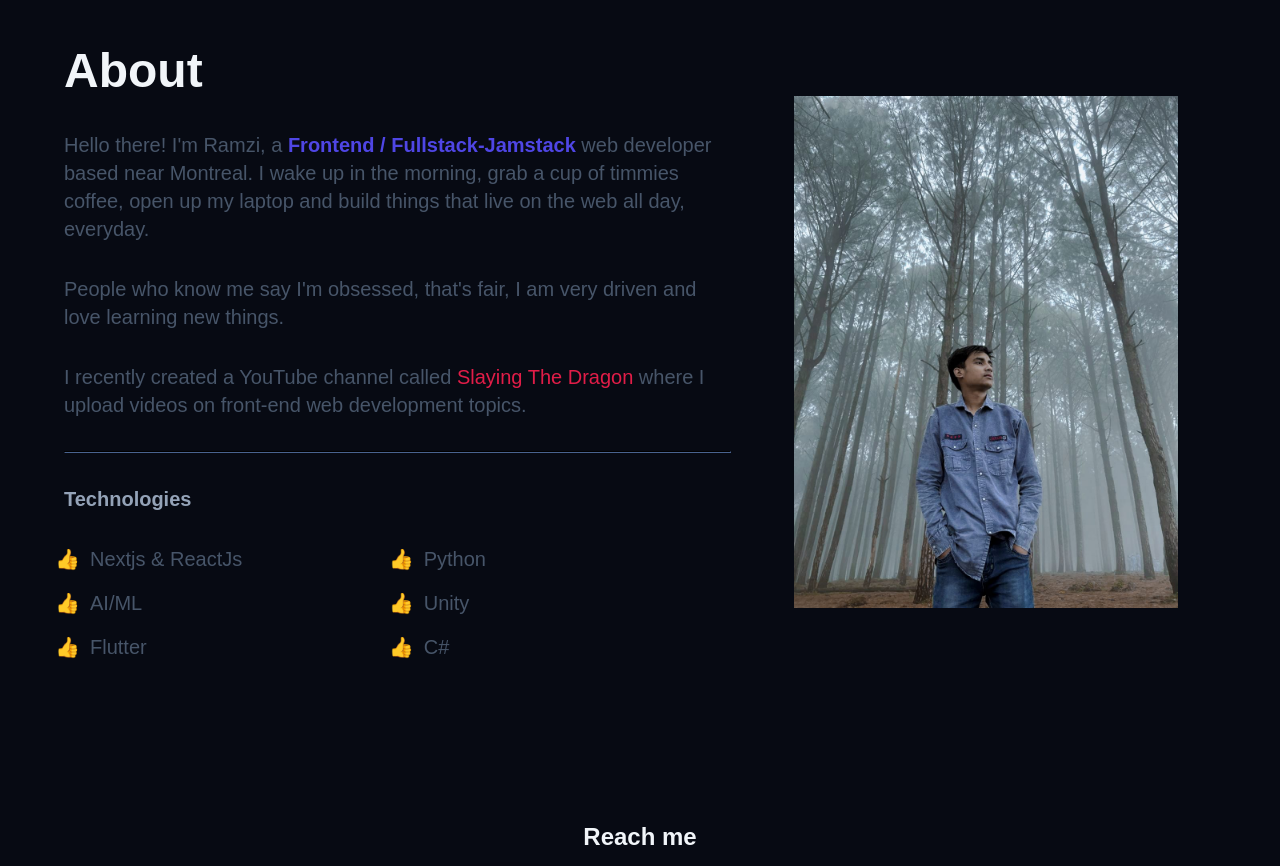
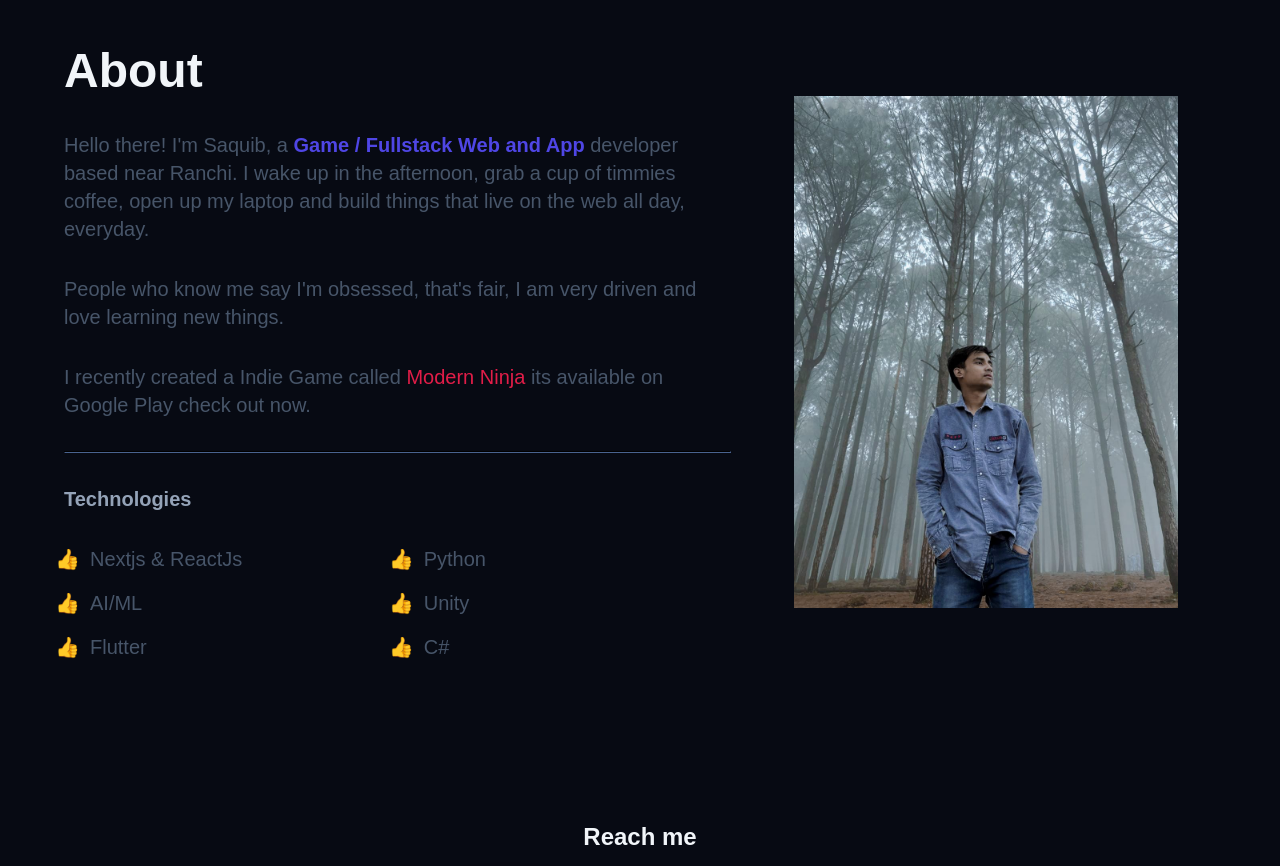
Before and after one commit to saquibjawedbit/personal-website, a website built with Vite: page index.html in a window 1280 px wide. Shown: the part 800-1666 px from the top of the page. Built offline with nearby package versions, Linux system fonts and the light colour scheme; a web font is replaced by a local one.

Commit message:
Update Description

```diff
--- a/index.html
+++ b/index.html
@@ -58,14 +58,14 @@
     <section id="about" class="about container section">
       <div class="about__content">
         <h2 class="about__title">About</h2>
-        <p class="about__description">Hello there! I'm Ramzi, a <strong>Frontend / Fullstack-Jamstack</strong> web
-          developer based near Montreal.
-          I wake up in the morning, grab a cup of timmies coffee,
+        <p class="about__description">Hello there! I'm Saquib, a <strong>Game / Fullstack Web and App</strong>
+          developer based near Ranchi.
+          I wake up in the afternoon, grab a cup of timmies coffee,
           open up my laptop and build things that live on the web all day, everyday.</p>
         <p class="about__description">People who know me say I'm obsessed, that's fair, I am very driven and love
           learning new things.</p>
-        <p class="about__description">I recently created a YouTube channel called <a>Slaying
-            The Dragon</a> where I upload videos on front-end web development topics.</p>
+        <p class="about__description">I recently created a Indie Game called <a>Modern Ninja
+        </a> its available on Google Play check out now.</p>
         <hr class="about__hr">
         <h3 class="about__subtitle">Technologies</h3>
         <div class="about__ul-container">
```
